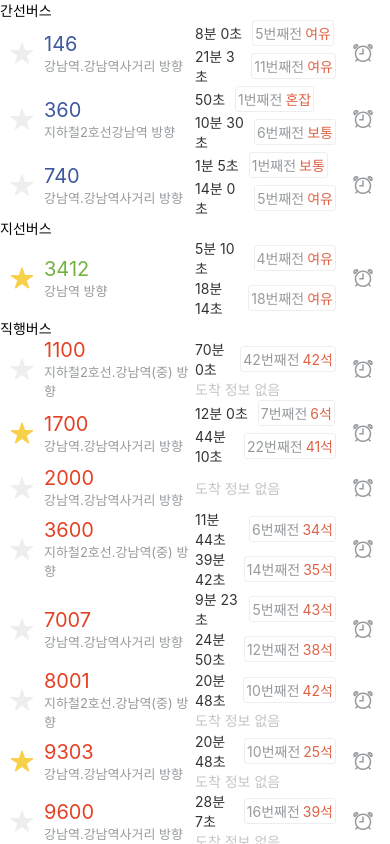
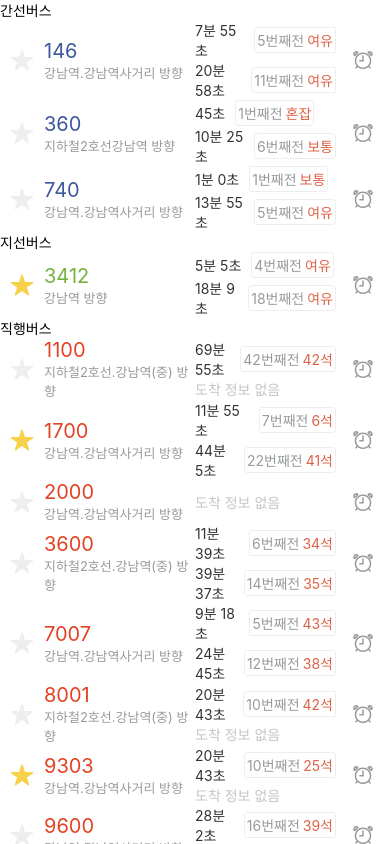
Before and after one commit to sunujun/kakao-bus, a React Native app: screen / in a window 390 px wide. Built offline with nearby package versions, Linux system fonts and the light colour scheme.

Commit message:
1초마다 시간 업데이트 기능 구현

```diff
--- a/App.tsx
+++ b/App.tsx
@@ -1,4 +1,4 @@
-import React from 'react';
+import React, { useEffect, useState } from 'react';
 import { SectionList, StatusBar, StyleSheet, Text } from 'react-native';
 import { SafeAreaProvider, SafeAreaView } from 'react-native-safe-area-context';
 import dayjs from 'dayjs';
@@ -15,7 +15,18 @@
 
 const App = () => {
     const sections = getSections(busStop.buses);
-    const now = dayjs();
+    const [now, setNow] = useState(dayjs());
+
+    useEffect(() => {
+        const interval = setInterval(() => {
+            const newNow = dayjs();
+            setNow(newNow);
+        }, 1000);
+
+        return () => {
+            clearInterval(interval);
+        };
+    }, []);
 
     const renderItem = ({ item: bus }: { item: BusInfoType }) => {
         const numColor = getBusNumColorByType(bus.type);
--- a/src/BusInfo.tsx
+++ b/src/BusInfo.tsx
@@ -44,8 +44,9 @@
             <View style={{ flex: 1, flexDirection: 'row', alignItems: 'center' }}>
                 {/* M분 S초 / N번째 전 / 여유 */}
                 <View style={{ flex: 1 }}>
-                    {processedNextBusInfo.map(info => (
+                    {processedNextBusInfo.map((info, index) => (
                         <NextBusInfo
+                            key={`next-bus-info-${index}`}
                             hasInfo={info.hasInfo}
                             remainedTimeText={info.remainedTimeText}
                             numOfRemainedStops={info.numOfRemainedStops}
```
